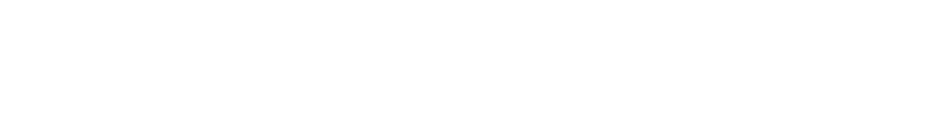
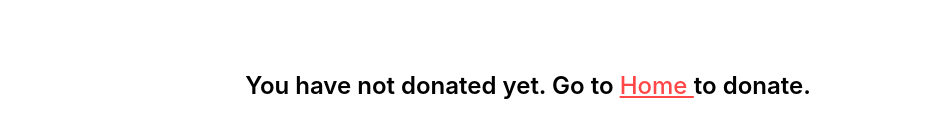
Before and after one commit to shuaib-code/donation-client, a React (Vite) app: page /donation in a window 1280 px wide. Shown: the part 911-1048 px from the top of the page, without its empty margins (112-1056 px from the left). Before the commit the page ends 933 px from the top, so only its background shows below. Built offline with nearby package versions, Linux system fonts and the light colour scheme.

Commit message:
Readme.md file

```diff
--- /dev/null
+++ b/src/components/Error/Error.jsx
@@ -0,0 +1,18 @@
+import { useRouteError } from "react-router-dom";
+
+const Error = () => {
+  const error = useRouteError();
+  const { status } = error;
+  return (
+    <div className="flex justify-center items-center mt-16">
+      <div>
+        <h1 className="text-6xl text-center font-bold text-[#cc2929] p-14">
+          {status}
+        </h1>
+        <h1 className="text-4xl font-semibold">This page is not found.</h1>
+      </div>
+    </div>
+  );
+};
+
+export default Error;
--- a/src/components/Home/Donation/Donation.jsx
+++ b/src/components/Home/Donation/Donation.jsx
@@ -1,4 +1,4 @@
-import { useLoaderData } from "react-router-dom";
+import { Link, useLoaderData } from "react-router-dom";
 import { getData } from "../../../assets/Local";
 import { useEffect, useState } from "react";
 import DonateCard from "./DonateCard";
@@ -8,8 +8,10 @@ const Donation = () => {
   const [storeItem, setStoreItem] = useState([]);
   const [btn, setBtn] = useState("hidden");
   const [slice, setSlice] = useState(4);
+  const [hidden, setHidden] = useState("inline-block");
   useEffect(() => {
     const localId = getData();
+    setHidden(localId[0] ? "hidden" : "inline-block");
     if (itemList) {
       const donated = itemList.filter((e) => localId.includes(e.id));
       setStoreItem(donated);
@@ -40,6 +42,15 @@ const Donation = () => {
           See All
         </button>
       </div>
+      <div className={`flex items-center justify-center my-12 ${hidden}`}>
+        <h1 className="text-2xl font-semibold text-black">
+          You have not donated yet. Go to{" "}
+          <Link to="/home">
+            <span className="text-[#ff4747] font-medium underline"> Home </span>
+          </Link>
+          to donate.
+        </h1>
+      </div>
     </>
   );
 };
--- a/src/components/Search/Result.jsx
+++ b/src/components/Search/Result.jsx
@@ -22,7 +22,6 @@ const Result = () => {
       </div>
       <div className={`flex items-center justify-center my-12 ${hidden}`}>
         <h1 className="text-2xl font-semibold text-black">
-          {" "}
           <span className="text-[#ff4747]">{catagory}</span> not Found
         </h1>
       </div>
--- a/src/main.jsx
+++ b/src/main.jsx
@@ -9,11 +9,13 @@ import Donation from "./components/Home/Donation/Donation";
 import { Statistics } from "./components/Statistics/Statistics";
 import { getData } from "./assets/Local";
 import Result from "./components/Search/Result";
+import Error from "./components/Error/Error";
 
 const rounter = createBrowserRouter([
   {
     path: "/",
     element: <Root></Root>,
+    errorElement: <Error></Error>,
     children: [
       {
         path: "/home",
```
Also changed, not shown: 1 other file (tests, documents, lock files or other folders).
